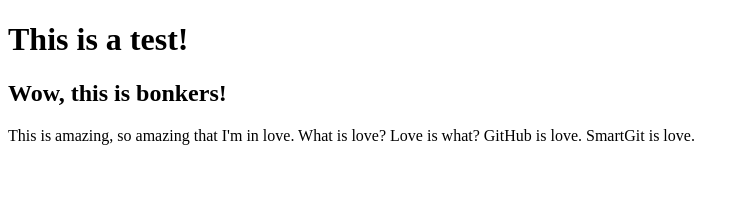
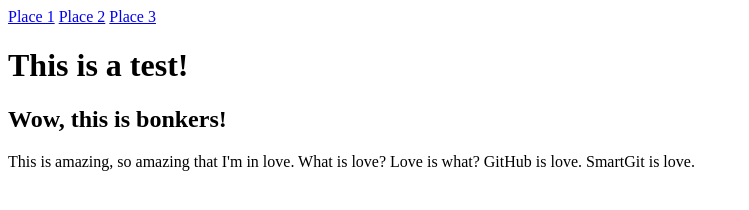
Before and after one commit to Tsensuno/iat339-demo-summer2016, a plain HTML site: page index.html in a window 1280 px wide. Shown: the whole page, without its empty margins (0-749 px from the left). Drawn offline with Linux system fonts and the light colour scheme.

Commit message:
Made a navigation with 3 options

```diff
--- a/index.html
+++ b/index.html
@@ -5,6 +5,11 @@
 	<meta charset="utf-8">
 </head>
 <body>
+<nav>
+	<a href="#">Place 1</a>
+	<a href="#">Place 2</a>
+	<a href="#">Place 3</a>
+</nav>
 <h1>This is a test!</h1>
 <h2>Wow, this is bonkers!</h2>
 <p>This is amazing, so amazing that I'm in love.
```
